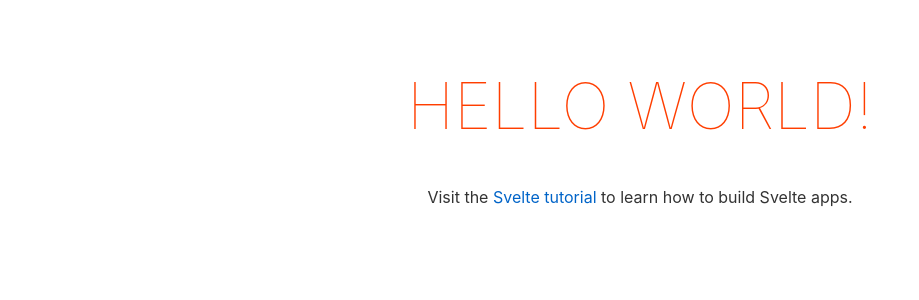
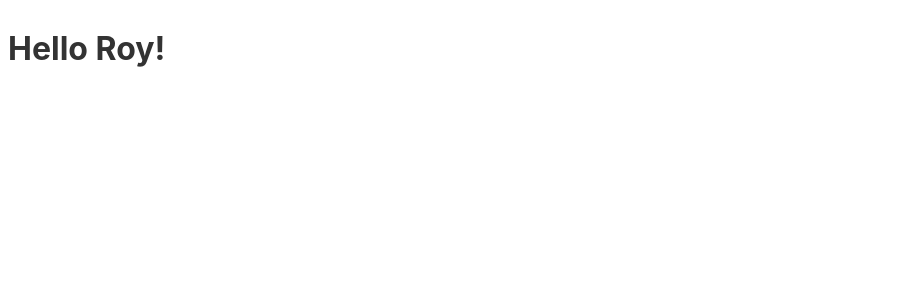
Before and after one commit to webroyit/s4v0e3-FirstSvelte, a Svelte app: page / in a window 1280 px wide. Shown: the top 300 px of the page, without its empty margins (0-919 px from the left). Built offline with nearby package versions, Linux system fonts and the light colour scheme.

Commit message:
Clean up

```diff
--- a/src/App.svelte
+++ b/src/App.svelte
@@ -1,30 +1,11 @@
 <script>
-	export let name;
+	let name = "Roy";
 </script>
 
 <main>
 	<h1>Hello {name}!</h1>
-	<p>Visit the <a href="https://svelte.dev/tutorial">Svelte tutorial</a> to learn how to build Svelte apps.</p>
 </main>
 
 <style>
-	main {
-		text-align: center;
-		padding: 1em;
-		max-width: 240px;
-		margin: 0 auto;
-	}
 
-	h1 {
-		color: #ff3e00;
-		text-transform: uppercase;
-		font-size: 4em;
-		font-weight: 100;
-	}
-
-	@media (min-width: 640px) {
-		main {
-			max-width: none;
-		}
-	}
 </style>
--- a/src/main.js
+++ b/src/main.js
@@ -3,7 +3,7 @@
 const app = new App({
 	target: document.body,
 	props: {
-		name: 'world'
+
 	}
 });
 
```
